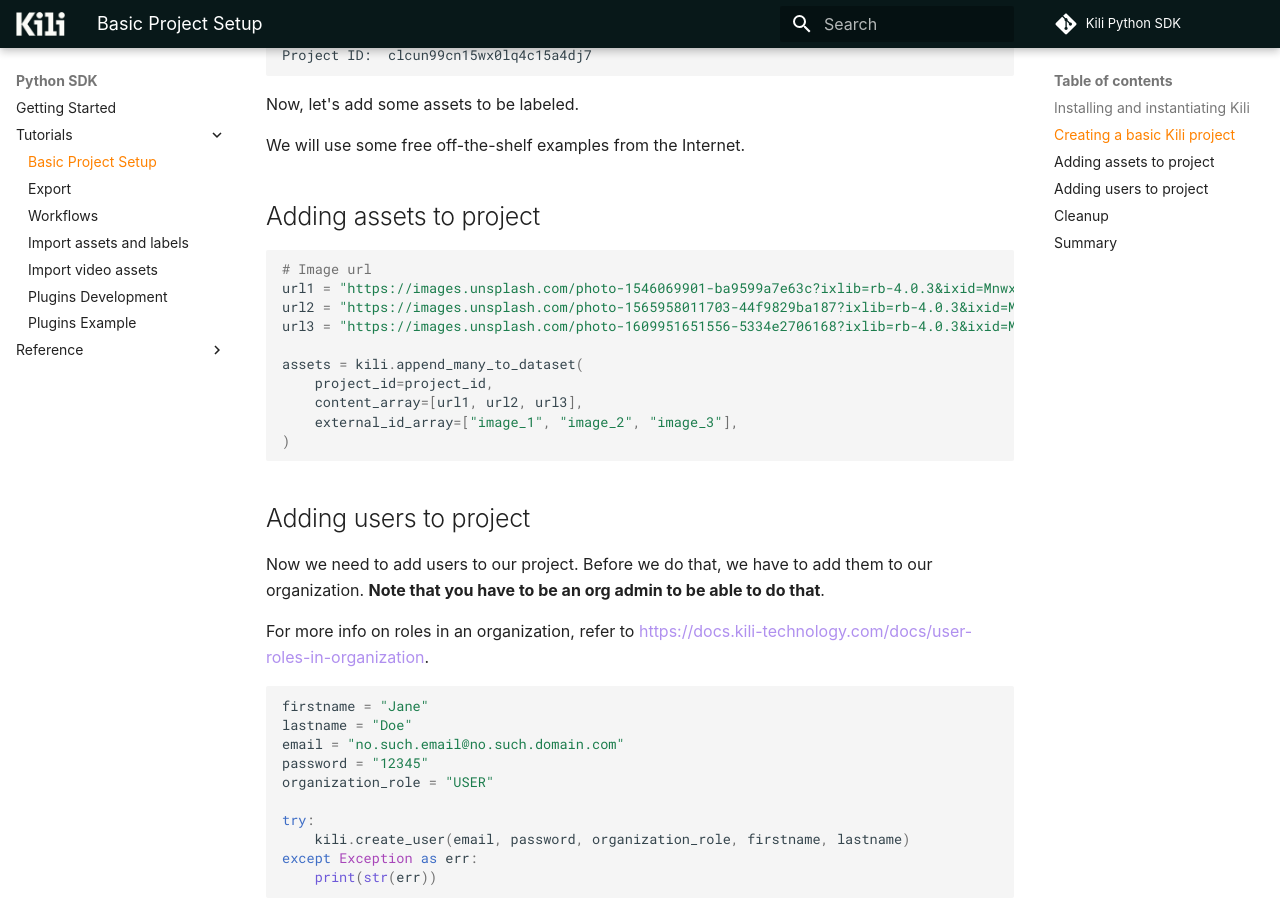
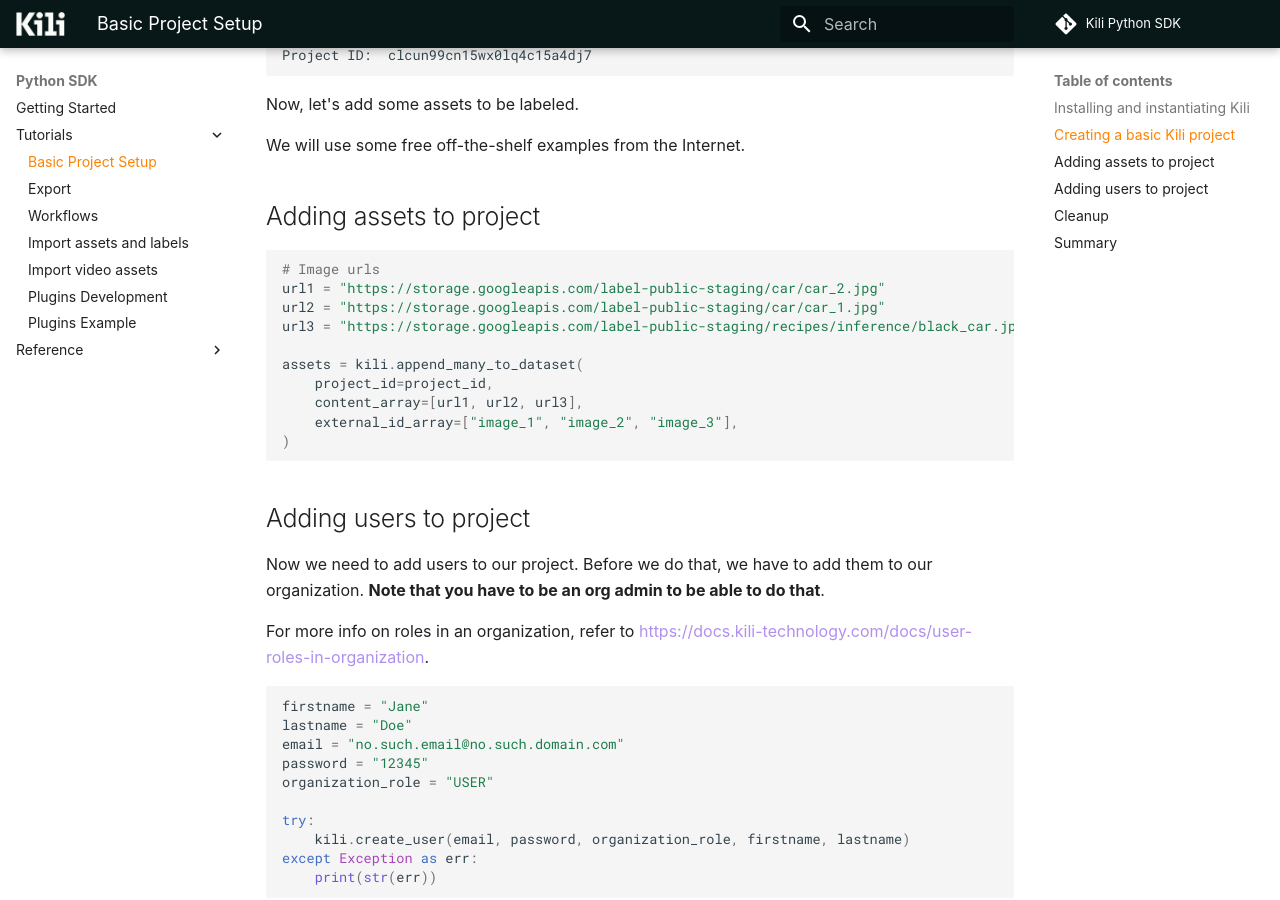
Before and after one commit to kili-technology/kili-python-sdk, an MkDocs documentation site: the page built from docs/sdk/tutorials/basic_project_setup.md, in a window 1280 px wide and 900 px high, scrolled down 1989 px. Built offline with MkDocs 1.6.1 and Material for MkDocs 9.7.7, drawn with Linux system fonts in a browser that asks for light colours; some web fonts are replaced; comment, search, counter and statistics services are not loaded; the version menu is left out.

Commit message:
docs: add tutorials for importing assets and labels

````diff
--- a/docs/sdk/tutorials/basic_project_setup.md
+++ b/docs/sdk/tutorials/basic_project_setup.md
@@ -105,10 +105,10 @@
 
 
 ```python
-# Image url
-url1 = "https://images.unsplash.com/photo-1546069901-ba9599a7e63c?ixlib=rb-4.0.3&ixid=MnwxMjA3fDB8MHxwaG90by1wYWdlfHx8fGVufDB8fHx8&auto=format&fit=crop&w=1480&q=80"
-url2 = "https://images.unsplash.com/photo-1565958011703-44f9829ba187?ixlib=rb-4.0.3&ixid=MnwxMjA3fDB8MHxwaG90by1wYWdlfHx8fGVufDB8fHx8&auto=format&fit=crop&w=1065&q=80"
-url3 = "https://images.unsplash.com/photo-1609951651556-5334e2706168?ixlib=rb-4.0.3&ixid=MnwxMjA3fDB8MHxwaG90by1wYWdlfHx8fGVufDB8fHx8&auto=format&fit=crop&w=987&q=80"
+# Image urls
+url1 = "https://storage.googleapis.com/label-public-staging/car/car_2.jpg"
+url2 = "https://storage.googleapis.com/label-public-staging/car/car_1.jpg"
+url3 = "https://storage.googleapis.com/label-public-staging/recipes/inference/black_car.jpg"
 
 assets = kili.append_many_to_dataset(
     project_id=project_id,
@@ -116,8 +116,6 @@
     external_id_array=["image_1", "image_2", "image_3"],
 )
 ```
-
-
 
 ## Adding users to project
 
@@ -160,8 +158,6 @@
 all_emails = [i["email"] for i in all_org_users]
 ```
 
-
-
 3) We will use the e-mail of the new user to add our new user to our project:
 
 
````
Also changed, not shown: docs/sdk/tutorials/importing_assets_and_labels.md (+4 -4 lines), docs/sdk/tutorials/importing_video_assets.md (+13 -13 lines), 3 other files.
